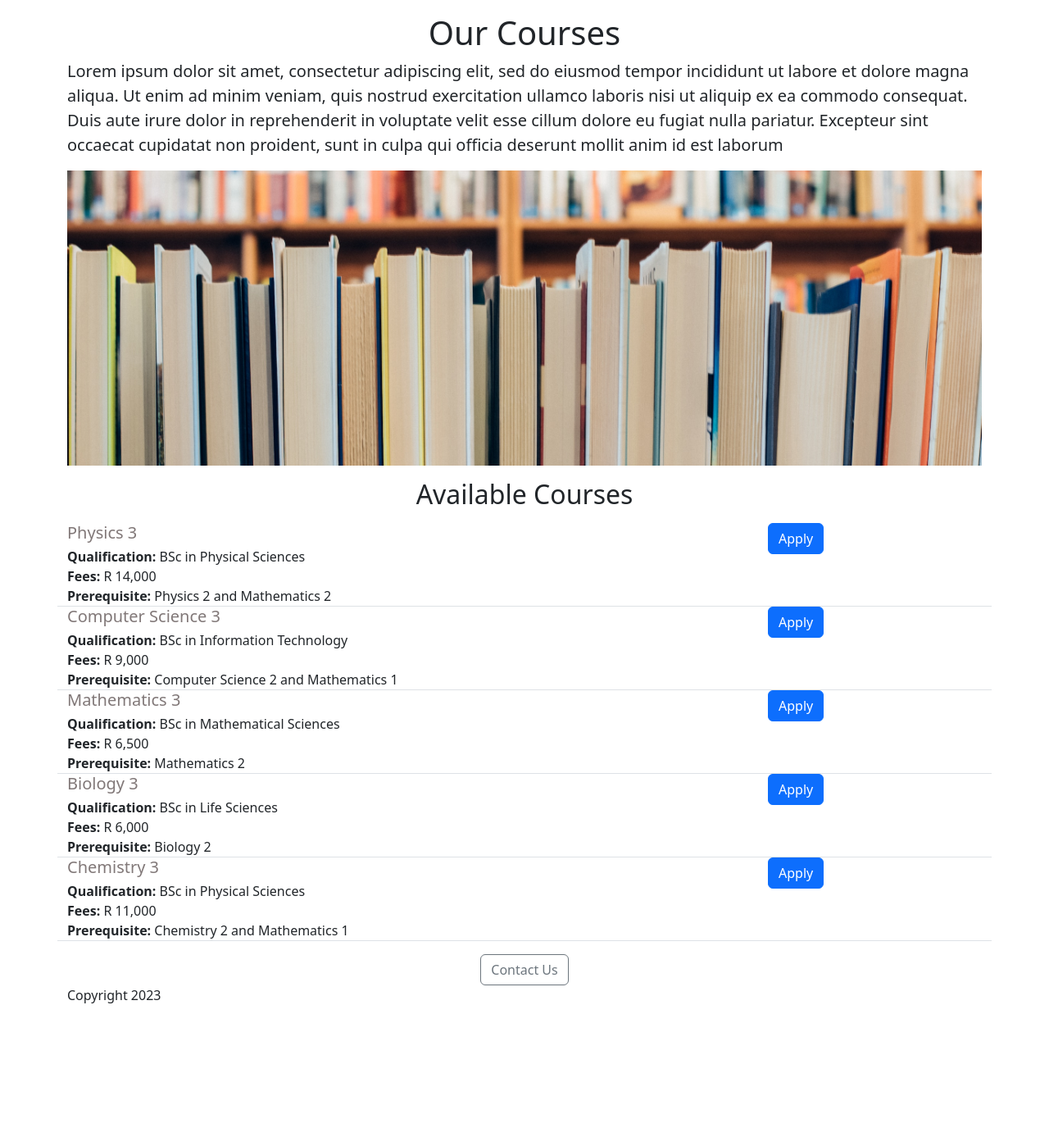
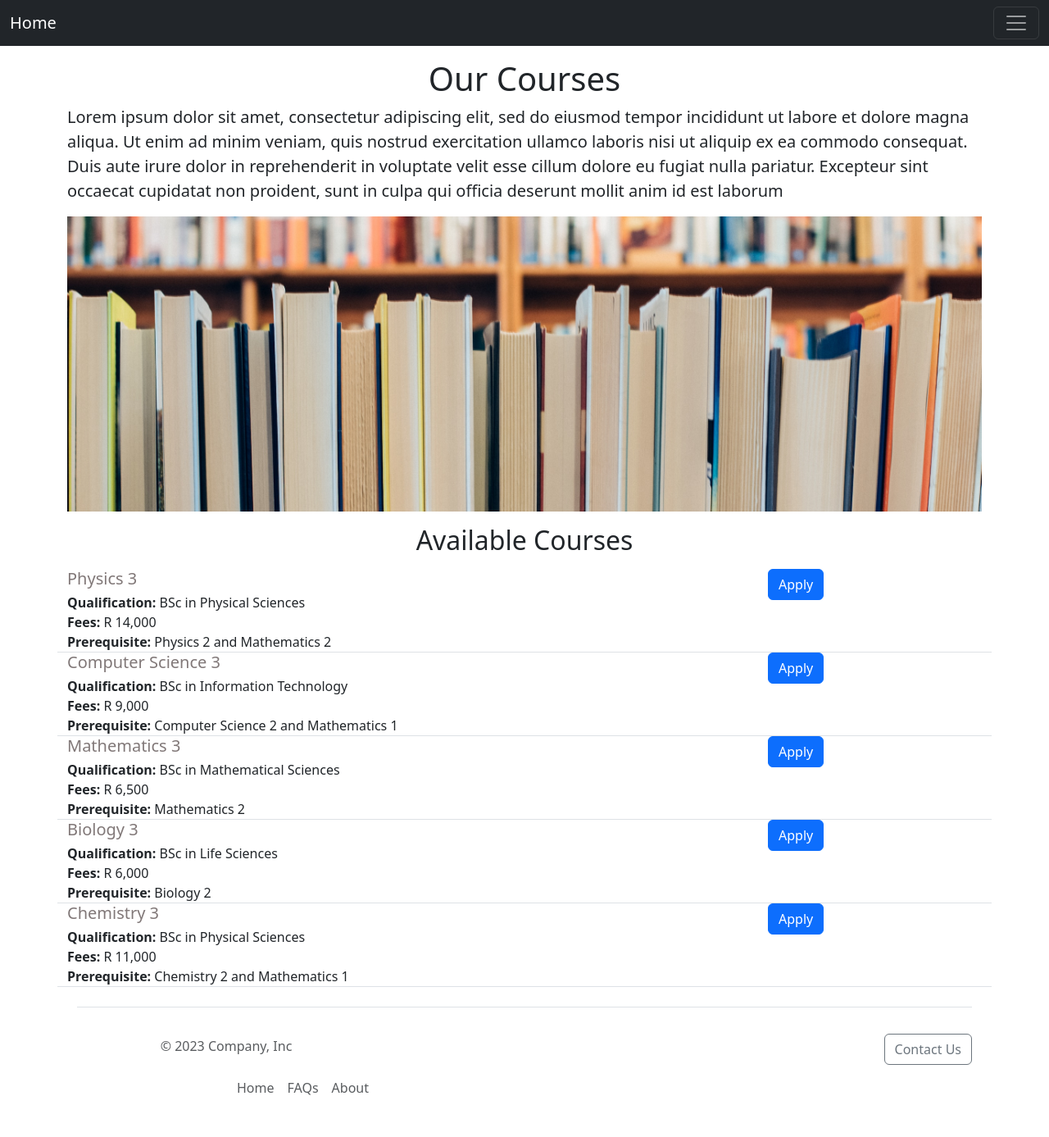
Before and after one commit to ThomasKarabo/courses-website, a Flask app: page / in a window 1280 px wide. Shown: the whole page at 82% size. Before the commit the page ends 1224 px from the top, so only its background shows below. Run offline with Flask 2, Linux system fonts and the light colour scheme.

Commit message:
Added a header, footer and mailto

```diff
--- /dev/null
+++ b/templates/footer.html
@@ -0,0 +1,17 @@
+<div class="container">
+  <footer class="d-flex flex-wrap justify-content-between align-items-center py-3 my-4 border-top">
+    <p class="col-md-4 mb-0 text-body-secondary">&copy; 2023 Company, Inc</p>
+
+    <a href="/" class="col-md-4 d-flex align-items-center justify-content-center mb-3 mb-md-0 me-md-auto link-body-emphasis text-decoration-none">
+      <svg class="bi me-2" width="40" height="32"><use xlink:href="#bootstrap"/></svg>
+    </a>
+<div class="text-center mt-3 mb-2">
+  <a href="mailto:mohlapokt@gmail.com" class="btn btn-outline-secondary">Contact Us</a>
+</div>
+    <ul class="nav col-md-4 justify-content-end">
+      <li class="nav-item"><a href="#" class="nav-link px-2 text-body-secondary">Home</a></li>
+      <li class="nav-item"><a href="#" class="nav-link px-2 text-body-secondary">FAQs</a></li>
+      <li class="nav-item"><a href="#" class="nav-link px-2 text-body-secondary">About</a></li>
+    </ul>
+  </footer>
+</div>
--- a/templates/home.html
+++ b/templates/home.html
@@ -14,6 +14,8 @@
     </style>
   </head>
   <body>
+    {%include 'nav.html'%}
+
     <div class="container">
     <h1 class="text-center mt-3 mb-2">Our Courses</h1>
     <p class="lead">Lorem ipsum dolor sit amet, consectetur adipiscing elit, sed do eiusmod tempor incididunt ut labore et dolore magna aliqua. Ut enim ad minim veniam, quis nostrud exercitation ullamco laboris nisi ut aliquip ex ea commodo consequat. Duis aute irure dolor in reprehenderit in voluptate velit esse cillum dolore eu fugiat nulla pariatur. Excepteur sint occaecat cupidatat non proident, sunt in culpa qui officia deserunt mollit anim id est laborum</p>
@@ -25,11 +27,7 @@
       {%endfor%}
     </p>
       <div class="text-center">
-    <button class="btn btn-outline-secondary">Contact Us</button>
-      </div>
-    <p>Copyright 2023</p>
-    </div>
-
+     {%include 'footer.html'%}
   </body>
 
 
--- /dev/null
+++ b/templates/nav.html
@@ -0,0 +1,33 @@
+<nav class="navbar navbar-dark bg-dark" aria-label="First navbar example">
+    <div class="container-fluid">
+      <a class="navbar-brand" href="#">Home</a>
+      <button class="navbar-toggler" type="button" data-bs-toggle="collapse" data-bs-target="#navbarsExample01" aria-controls="navbarsExample01" aria-expanded="false" aria-label="Toggle navigation">
+        <span class="navbar-toggler-icon"></span>
+      </button>
+
+      <div class="collapse navbar-collapse" id="navbarsExample01">
+        <ul class="navbar-nav me-auto mb-2">
+          <li class="nav-item">
+            <a class="nav-link active" aria-current="page" href="#">Home</a>
+          </li>
+          <li class="nav-item">
+            <a class="nav-link" href="#">Link</a>
+          </li>
+          <li class="nav-item">
+            <a class="nav-link disabled">Disabled</a>
+          </li>
+          <li class="nav-item dropdown">
+            <a class="nav-link dropdown-toggle" href="#" data-bs-toggle="dropdown" aria-expanded="false">Dropdown</a>
+            <ul class="dropdown-menu">
+              <li><a class="dropdown-item" href="#">Action</a></li>
+              <li><a class="dropdown-item" href="#">Another action</a></li>
+              <li><a class="dropdown-item" href="#">Something else here</a></li>
+            </ul>
+          </li>
+        </ul>
+        <form role="search">
+          <input class="form-control" type="search" placeholder="Search" aria-label="Search">
+        </form>
+      </div>
+    </div>
+  </nav>
```
